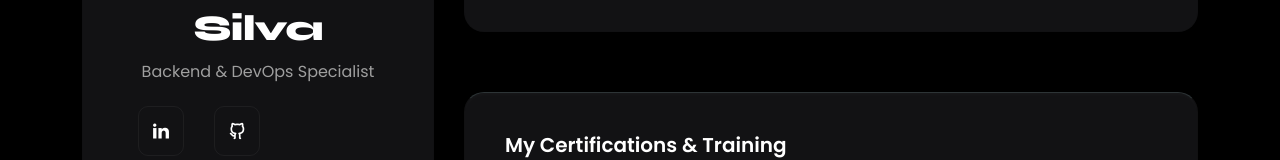
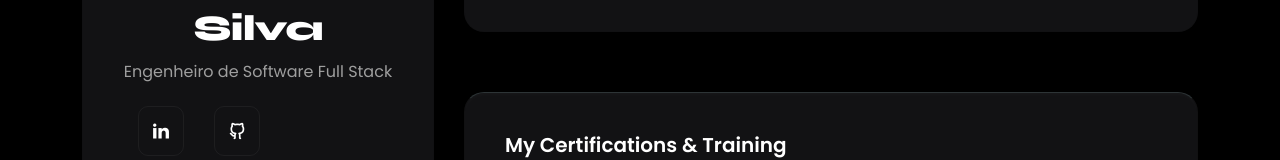
Before and after one commit to vn-24k/myportfoliovnsilva, a Nuxt app: page / in a window 1280 px wide. Shown: the part 492-652 px from the top of the page. Built offline with nearby package versions, Linux system fonts and the light colour scheme.

Commit message:
Update AboutArea.vue

```diff
--- a/components/home/AboutArea.vue
+++ b/components/home/AboutArea.vue
@@ -37,7 +37,7 @@ const handleDownload = () => {
             />
 
             <h2 class="display-name">Vinícius Silva</h2>
-            <p>Backend & DevOps Specialist</p>
+            <p>Engenheiro de Software Full Stack</p>
 
             <div class="about-social text-center">
               <ul>
```
